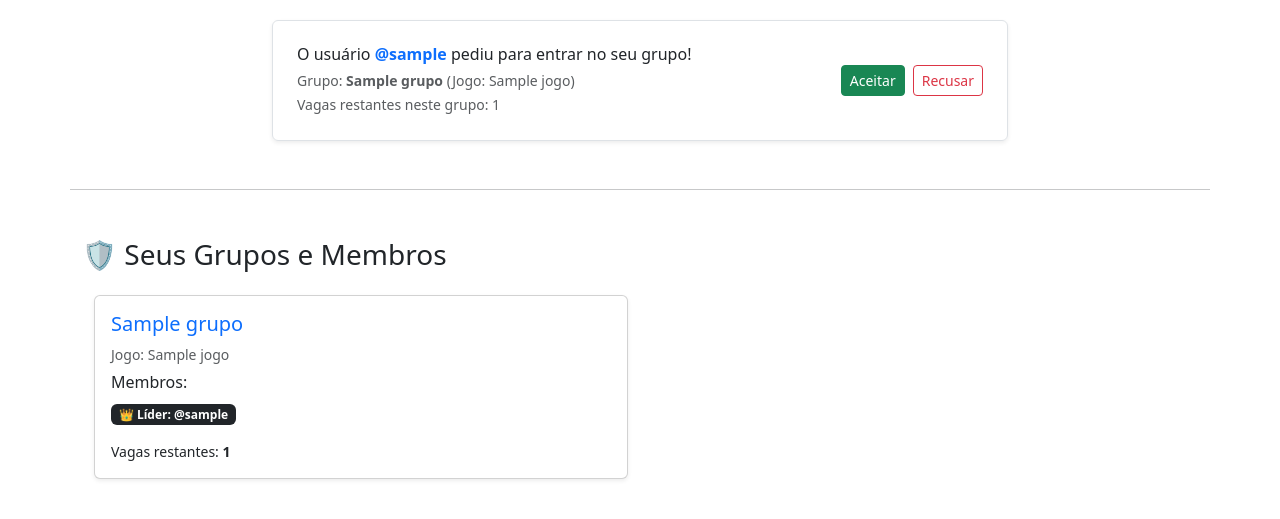
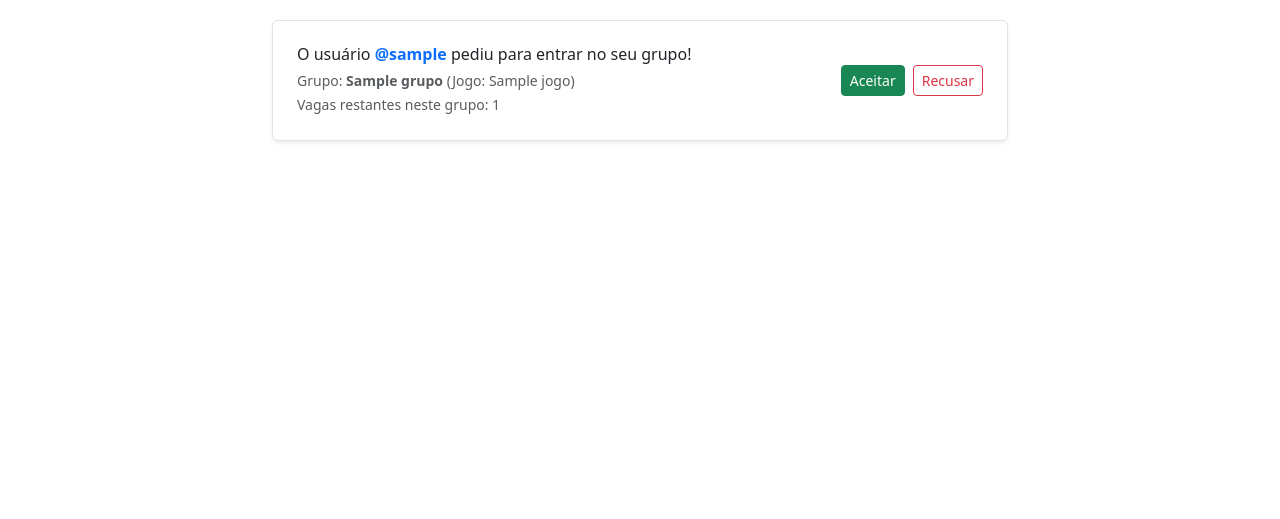
Before and after one commit to David-DEV2005/Gameboxd-Projeto-de-Desenvolvimento-Web-2, a Django app: page /notificacoes/ in a window 1280 px wide. Shown: the part 173-692 px from the top of the page. Run offline with Django 5.2, Linux system fonts and the light colour scheme; a user stored in the database is signed in; tables that the repository leaves empty hold one stand-in row (values such as "Sample post").

Commit message:
Exclusão da área de grupos.
Exclusão da parte de grupos que estava dentro da área de notificações.

```diff
--- a/lobby/templates/lobby/notify.html
+++ b/lobby/templates/lobby/notify.html
@@ -1,5 +1,4 @@
 {% extends 'lobby/base.html' %}
-
 {% block content %}
 <div class="row justify-content-center mt-5">
     <div class="col-md-8">
@@ -41,37 +40,5 @@
                 <h5 class="text-muted mb-0">Você não tem novas solicitações no momento. 😴</h5>
             </div>
         {% endif %}
-    </div>
-    <hr class="my-5">
-        <h3 class="mb-4">🛡️ Seus Grupos e Membros</h3>
-        <div class="row">
-            {% for gp in meus_grupos %}
-                <div class="col-md-6 mb-3">
-                    <div class="card border-left-primary shadow-sm">
-                        <div class="card-body">
-                            <h5 class="card-title text-primary">{{ gp.nome }}</h5>
-                            <p class="small text-muted mb-2">Jogo: {{ gp.jogo_foco.titulo }}</p>
-
-                            <h6>Membros:</h6>
-                            <ul class="list-unstyled">
-                                <li><span class="badge bg-dark">👑 Líder: @{{ gp.lider.username }}</span></li>
-
-                                {% for m in gp.solicitacaogrupo_set.all %}
-                                    {% if m.status == 'Aprovada' %}
-                                        <li class="mt-1">
-                                            <span class="badge bg-info text-dark">👤 @{{ m.usuario.username }}</span>
-                                        </li>
-                                    {% endif %}
-                                {% endfor %}
-                            </ul>
-
-                            <p class="small mt-2 mb-0">Vagas restantes: <strong>{{ gp.vagas_disponiveis }}</strong></p>
-                        </div>
-                    </div>
-                </div>
-            {% empty %}
-                <p class="text-muted">Você ainda não criou nenhum grupo.</p>
-            {% endfor %}
-        </div>
 </div>
 {% endblock %}
```
